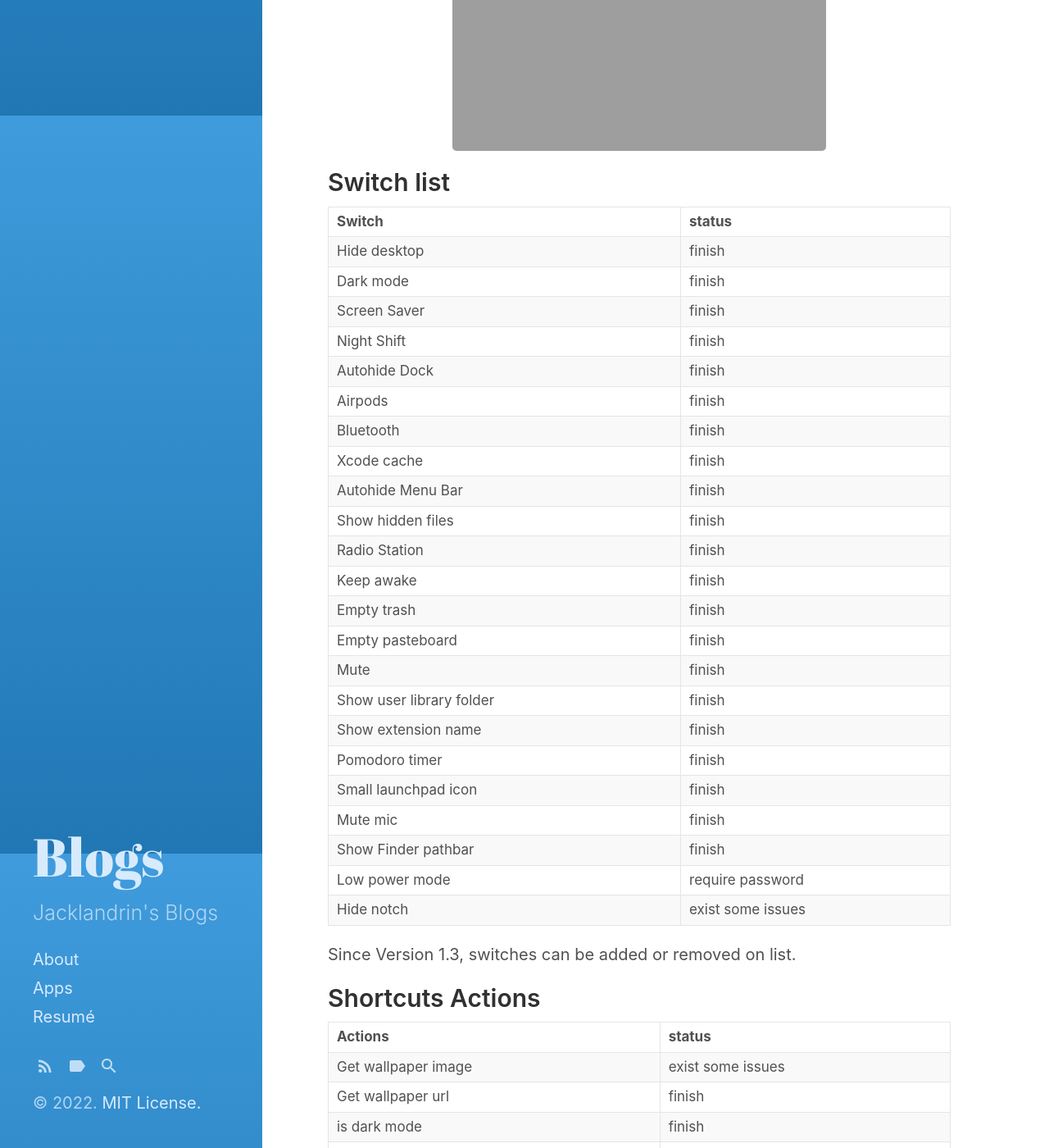
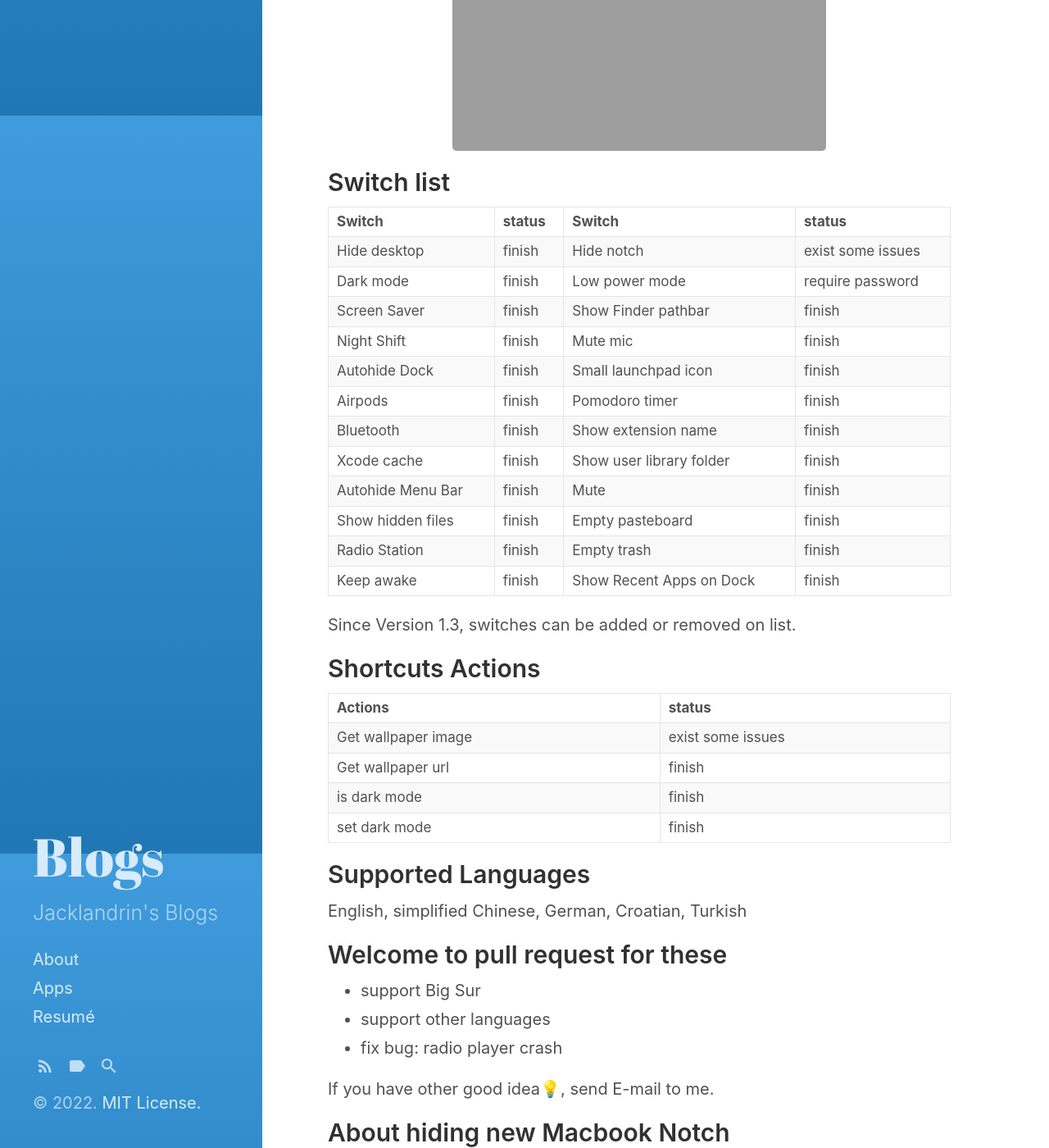
Before and after one commit to jacklandrin/jacklandrin.github.io, a Jekyll site: the page built from _posts/Blogs/post/2021/2021-12-01-onlyswitch.md, in a window 1280 px wide and 1400 px high, scrolled down 1659 px. Shown: the whole window at 82% size. Built offline with Jekyll 4.4.1, drawn with Linux system fonts in a browser that asks for light colours; some of the changed text lies outside the part shown.

Commit message:
update onlyswitch

````diff
--- a/_posts/Blogs/post/2021/2021-12-01-onlyswitch.md
+++ b/_posts/Blogs/post/2021/2021-12-01-onlyswitch.md
@@ -8,7 +8,7 @@ tags:
   - "Swift"
   - "SwiftUI"
   - "MacOS App"
-excerpt: OnlySwitch provides a series of toggle switches to simply your routine work, such as Hiden desktop icons, dark mode and hide notch of new Macbook Pro. The switches show on your statusbar, you can control them effortlessly.Switch and Shortcuts items can be customized to show on the list.
+excerpt: OnlySwitch provides a series of toggle switches to simply your routine work, such as Hiden desktop icons, dark mode and hide notch of new Macbook Pro. The switches show on your statusbar, you can control them effortlessly.Switch and Shortcuts items can be customized (remove/add or sort) to show on the list.
 ---
 
 <p align="left">
@@ -28,7 +28,7 @@ excerpt: OnlySwitch provides a series of toggle switches to simply your routine
 brew install only-switch
 ```
 ## Manually Download
-[**Download the app**](https://github.com/jacklandrin/OnlySwitch/releases/download/release_2.1.2/OnlySwitch.dmg)
+[**Download the app**](https://github.com/jacklandrin/OnlySwitch/releases/download/release_2.1.3/OnlySwitch.dmg)
 
 ## What's the OnlySwitch?
 OnlySwitch provides a series of toggle switches to simply your routine work, such as Hiden desktop icons, dark mode and hide notch of new Macbook Pro. The switches show on your statusbar, you can control them effortlessly. Switch and Shortcuts items can be customized (remove/add or sort) to show on the list.
@@ -36,7 +36,6 @@ OnlySwitch provides a series of toggle switches to simply your routine work, suc
 Since Version 1.7, **Shortcuts** can be imported in OnlySwitch.
 
 Since Version 2.0, supports **keyboard shortcuts**. You can control your all switches and Shortcuts by keyboard.
-
 
 <p align="center">
 <img alt="Sits in the status bar" src="https://www.jacklandrin.com/wp-content/uploads/2022/01/onlySwitch_19.png" width="60%" align="center" />
@@ -52,31 +51,20 @@ Everyone can contribute macOS Shortcuts for OnlySwitch now. Please read [How to
 
 ## Switch list
 
-| Switch                   | status            |
-|:-------------------------|-------------------|
-| Hide desktop             | finish            |
-| Dark mode                | finish            |
-| Screen Saver             | finish            |
-| Night Shift              | finish            |
-| Autohide Dock            | finish            |
-| Airpods                  | finish            |
-| Bluetooth                | finish            |
-| Xcode cache              | finish            |
-| Autohide Menu Bar        | finish            |
-| Show hidden files        | finish            |
-| Radio Station            | finish            |
-| Keep awake               | finish            |
-| Empty trash              | finish            |
-| Empty pasteboard         | finish            |
-| Mute                     | finish            |
-| Show user library folder | finish            |
-| Show extension name      | finish            |
-| Pomodoro timer           | finish            |
-| Small launchpad icon     | finish            |
-| Mute mic                 | finish            |
-| Show Finder pathbar      | finish            |
-| Low power mode           | require password  |
-| Hide notch               | exist some issues |
+| Switch            | status | Switch                   | status            |
+|:------------------|--------|:-------------------------|:------------------|
+| Hide desktop      | finish | Hide notch               | exist some issues |
+| Dark mode         | finish | Low power mode           | require password  |
+| Screen Saver      | finish | Show Finder pathbar      | finish            |
+| Night Shift       | finish | Mute mic                 | finish            |
+| Autohide Dock     | finish | Small launchpad icon     | finish            |
+| Airpods           | finish | Pomodoro timer           | finish            |
+| Bluetooth         | finish | Show extension name      | finish            |
+| Xcode cache       | finish | Show user library folder | finish            |
+| Autohide Menu Bar | finish | Mute                     | finish            |
+| Show hidden files | finish | Empty pasteboard         | finish            |
+| Radio Station     | finish | Empty trash              | finish            |
+| Keep awake        | finish | Show Recent Apps on Dock | finish            |
 
 Since Version 1.3, switches can be added or removed on list.
 
@@ -147,7 +135,9 @@ I found I can't run the preview of SwiftUI by Xcode 13.2.1 on my M1 Pro Macbook.
 * Macken https://www.macken.xyz/2021/12/gratis-ar-gott-alla-installningar-pa-ett-stalle-onlyswitch/
 * AAPL Ch https://applech2.com/archives/20220111-onlyswitch-all-in-one-status-bar-button-for-mac.html
 
-## About Apple's warning at first open
+## About Apple's warning at first open before version 2.1.3
+Note: OnlySwitch has been notarized by Apple since version 2.1.3, so the warning box won't show in the new version.
+
 Some users ask me why masOS shows a warning box below, when they first open Only Switch.
 <p align="center">
 <img alt="Sits in the status bar" src="http://www.jacklandrin.com/wp-content/uploads/2021/12/os_warning.png" width="35%" align="center" />
````
